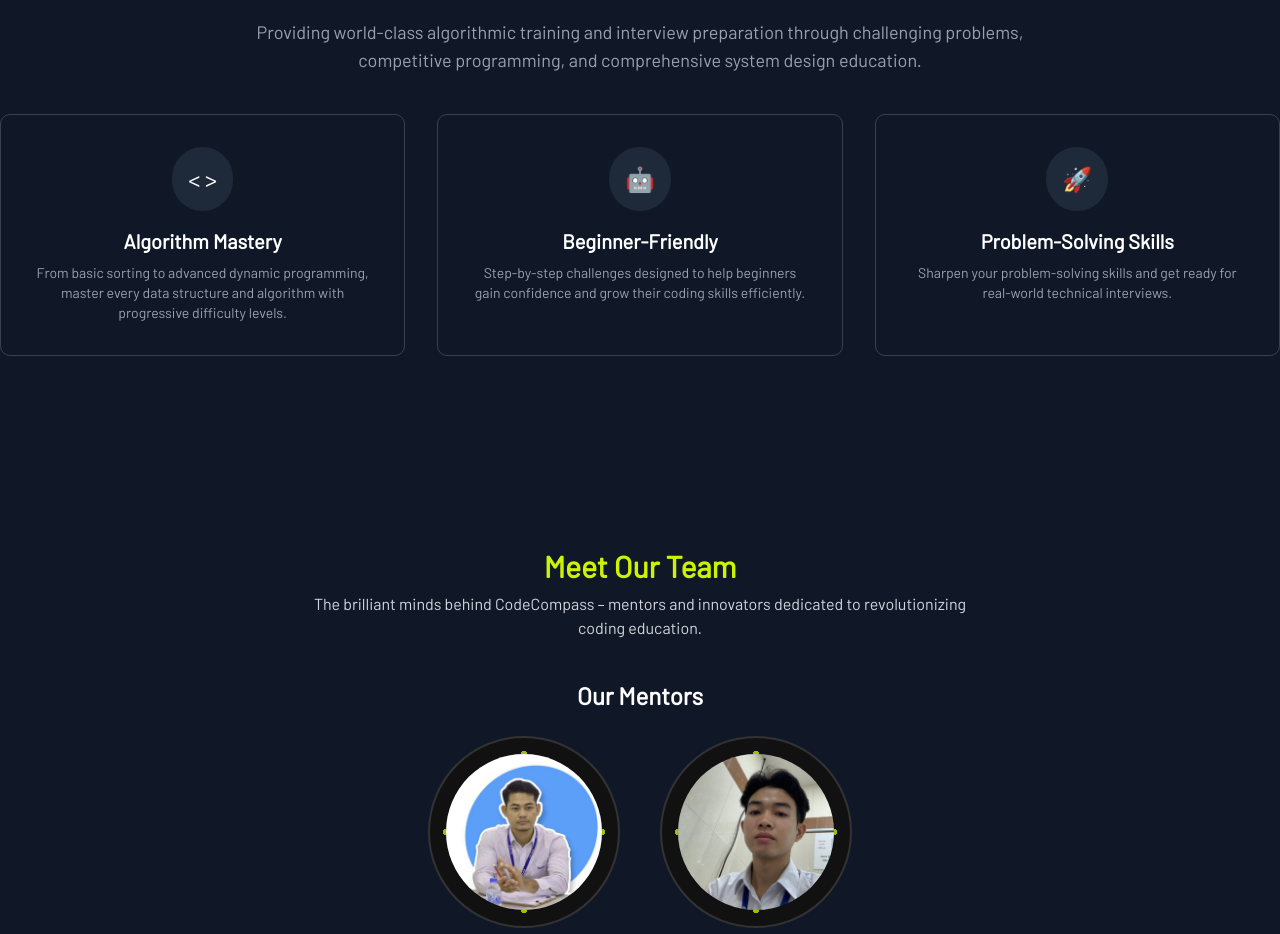
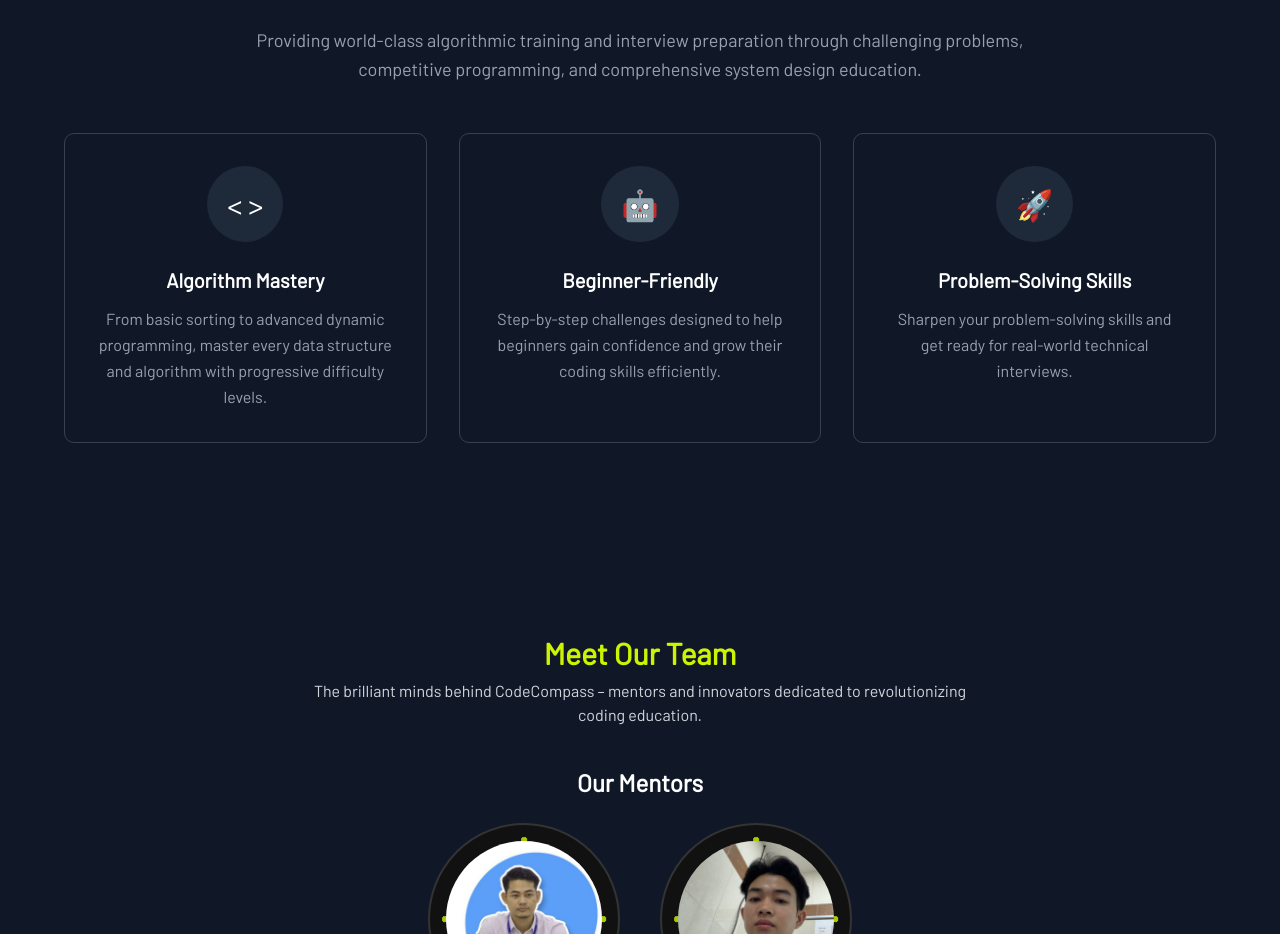
Before and after one commit to Panharoth06/code-compass-frontend-development, a Next.js app: page /about in a window 1280 px wide. Shown: the part 1418-2352 px from the top of the page. Built offline with nearby package versions, Linux system fonts and the light colour scheme; no server answers.

Commit message:
update-aboutus-version3

```diff
--- a/src/components/Aboutus.tsx
+++ b/src/components/Aboutus.tsx
@@ -286,16 +286,17 @@
       </section>
 
       {/* Mission Section */}
-      <section className=" bg-gray-50 text-black dark:bg-gray-900 dark:text-white  py-16 mb-16 text-center">
-        <h3 className="text-4xl md:text-5xl font-bold text-[#D7FC4A] mb-4">
+      <section className="bg-gray-50 text-black dark:bg-gray-900 dark:text-white py-16 mb-16 text-center px-6">
+        <h3 className="text-3xl md:text-5xl font-bold text-[#D7FC4A] mb-6">
           Our Mission
         </h3>
-        <p className="text-lg text-gray-400 mb-10 max-w-3xl mx-auto">
+        <p className="text-base md:text-lg text-gray-400 mb-12 max-w-3xl mx-auto leading-relaxed">
           Providing world-class algorithmic training and interview preparation
           through challenging problems, competitive programming, and
           comprehensive system design education.
         </p>
-        <div className="flex flex-col md:flex-row justify-center items-center md:items-stretch space-y-8 md:space-y-0 md:space-x-8">
+
+        <div className="grid grid-cols-1 sm:grid-cols-2 lg:grid-cols-3 gap-8 max-w-6xl mx-auto">
           {[
             {
               icon: "< >",
@@ -315,13 +316,17 @@
           ].map((item, i) => (
             <div
               key={i}
-              className="flex flex-col items-center p-8 rounded-lg border border-gray-700 w-full md:w-1/3 transition-all duration-300 hover:shadow-[0_0_30px_0_rgba(180,255,0,0.8)]"
+              className="flex flex-col items-center p-8 rounded-lg border border-gray-700 transition-all duration-300 hover:shadow-[0_0_30px_0_rgba(180,255,0,0.8)]"
             >
-              <div className="p-4 bg-gray-800 rounded-full mb-4 text-2xl">
+              <div className="p-5 bg-gray-800 rounded-full mb-6 text-3xl">
                 {item.icon}
               </div>
-              <h4 className="text-xl font-semibold mb-2">{item.title}</h4>
-              <p className="text-sm text-gray-400">{item.desc}</p>
+              <h4 className="text-lg md:text-xl font-semibold mb-3">
+                {item.title}
+              </h4>
+              <p className="text-sm md:text-base text-gray-400 leading-relaxed">
+                {item.desc}
+              </p>
             </div>
           ))}
         </div>
--- /dev/null
+++ b/src/components/SectionHeader.tsx
@@ -0,0 +1,15 @@
+interface Props {
+  title: string;
+  subtitle?: string;
+}
+
+export default function SectionHeader({ title, subtitle }: Props) {
+  return (
+    <div className="text-center mb-10">
+      <h3 className="text-3xl font-bold text-[#CCF301]">{title}</h3>
+      {subtitle && (
+        <p className="mt-2 text-gray-400 max-w-2xl mx-auto">{subtitle}</p>
+      )}
+    </div>
+  );
+}
--- /dev/null
+++ b/src/data/team.tsx
@@ -0,0 +1,59 @@
+export const mentors = [
+  {
+    name: "Mr. Kay Kao",
+    role: "Instructor",
+    bio: "Former Google Senior Engineer with 15+ years of experience...",
+    image: "/img/mentor-1.png",
+  },
+  {
+    name: "Mr. Sreng Chipor",
+    role: "Instructor",
+    bio: "Former Google Senior Engineer with 15+ years of experience...",
+    image: "/img/mentor-2.jpg",
+  },
+];
+
+export const coreTeam = [
+  {
+    name: "Mr. Panharoth",
+    role: "Full-Stack Developer",
+    bio: "Former Google Senior Engineer with 15+ years experience in algorithms and machine learning. PhD in Computer Science from Stanford.",
+    image: "/img/team-leader.jpg",
+  },
+  {
+    name: "Mr. Rotha",
+    role: "Full-Stack Developer",
+    bio: "Former Google Senior Engineer with 15+ years experience in algorithms and machine learning. PhD in Computer Science from Stanford.",
+    image: "/img/rotha.jpg",
+  },
+  {
+    name: "Ms. Bunvarn",
+    role: "Full-Stack Developer",
+    bio: "Former Google Senior Engineer with 15+ years experience in algorithms and machine learning. PhD in Computer Science from Stanford.",
+    image: "/img/bunvarn.jpg",
+  },
+  {
+    name: "Mr. Devit",
+    role: "Full-Stack Developer",
+    bio: "Former Google Senior Engineer with 15+ years experience in algorithms and machine learning. PhD in Computer Science from Stanford.",
+    image: "/img/devit.jpg",
+  },
+  {
+    name: "Mr. Kimsang",
+    role: "Full-Stack Developer", // Fixed: "Full-Stack" -> "Full-Stack Developer"
+    bio: "Former Google Senior Engineer with 15+ years experience in algorithms and machine learning. PhD in Computer Science from Stanford.",
+    image: "/img/kimsang.jpg",
+  },
+  {
+    name: "Ms. Raksmey",
+    role: "Full-Stack Developer",
+    bio: "Former Google Senior Engineer with 15+ years experience in algorithms and machine learning. PhD in Computer Science from Stanford.",
+    image: "/img/raksmey.jpg",
+  },
+  {
+    name: "Mr. Narong",
+    role: "Full-Stack Developer",
+    bio: "Former Google Senior Engineer with 15+ years experience in algorithms and machine learning. PhD in Computer Science from Stanford.",
+    image: "/img/narong.jpg",
+  },
+];
```
Also changed, not shown: src/components/Privacy.tsx (+198 -155 lines).
